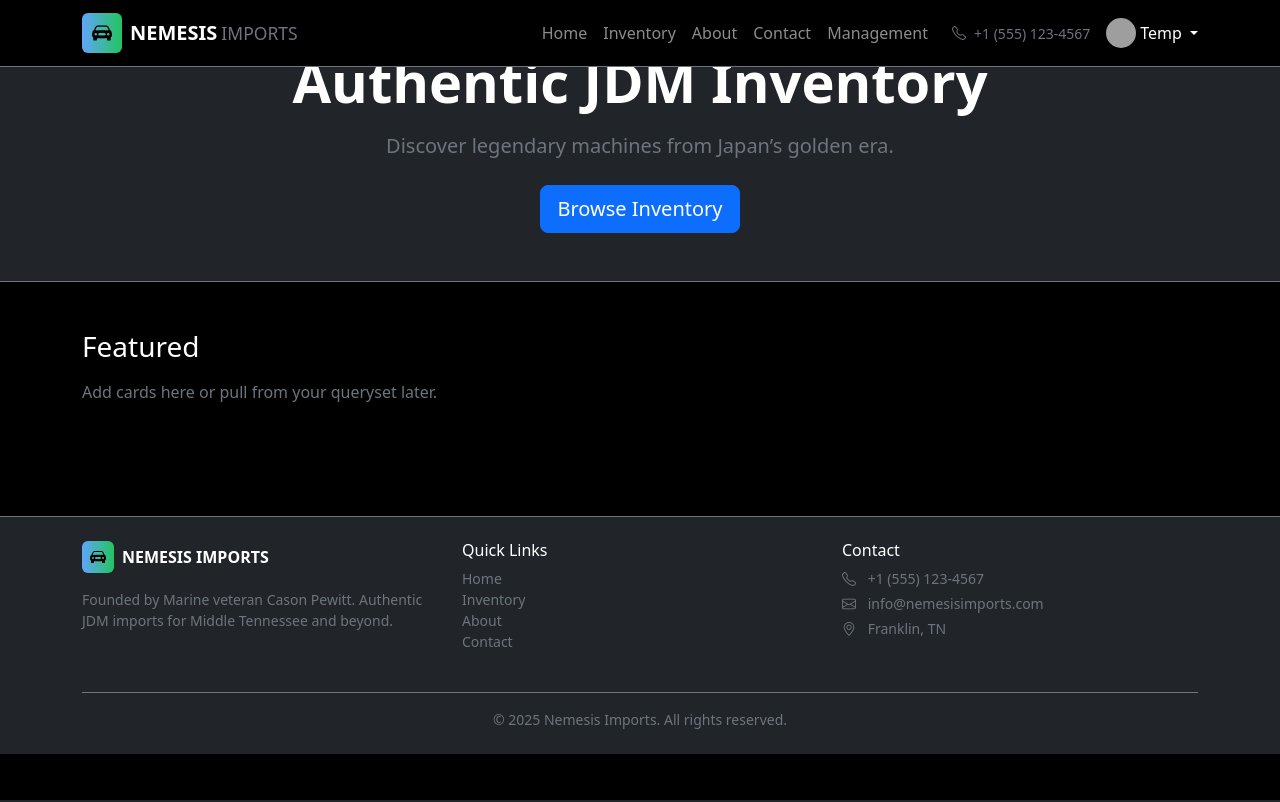
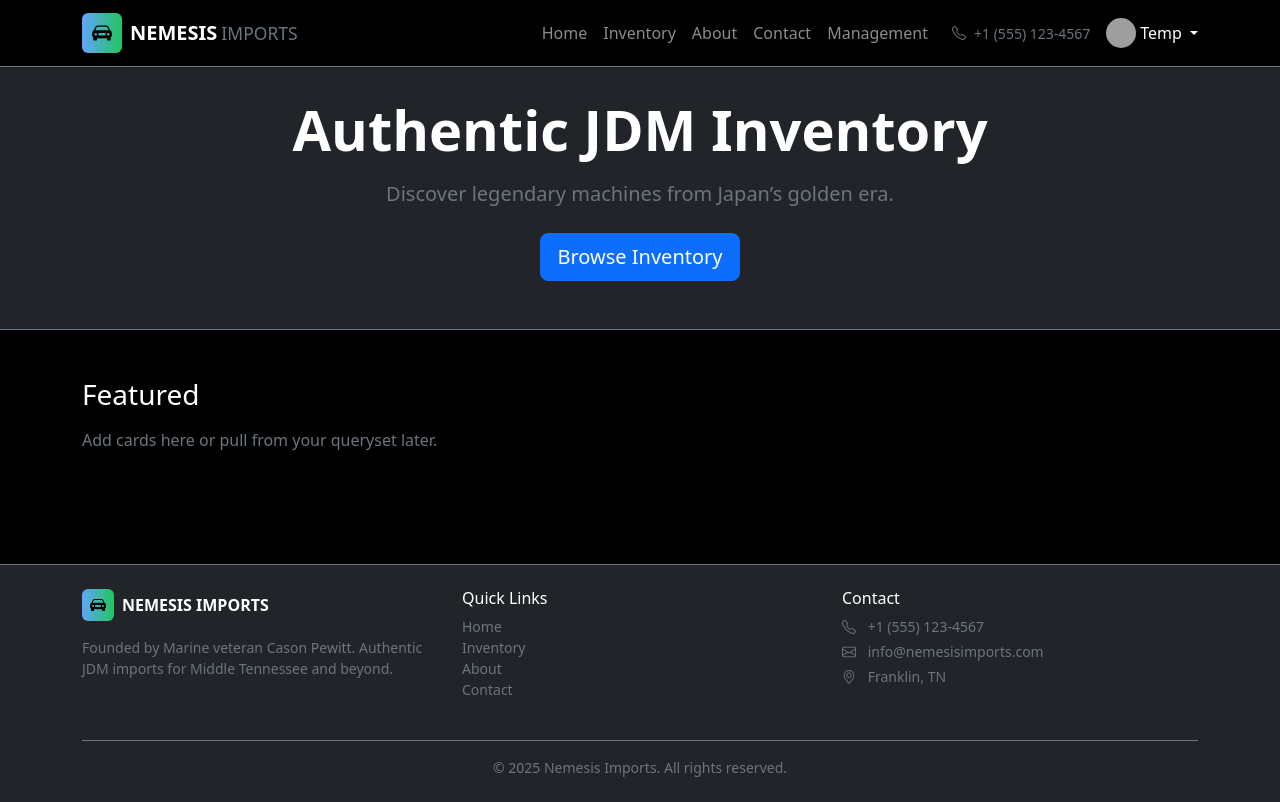
Before and after one commit to Blake9000/Nemesis_Imports_Webapp, a Django app: page / in a window 1280 px wide. Run offline with Django 5.2, Linux system fonts and the light colour scheme; grey boxes are pictures that could not be loaded.

Commit message:
Added padding to home

```diff
--- a/templates/base.html
+++ b/templates/base.html
@@ -63,7 +63,6 @@
 
 {% block content %}{% endblock %}
 
-
 {% block footer %}
 <footer class="bg-dark border-top border-secondary mt-5">
     <div class="container py-4">
--- a/templates/home.html
+++ b/templates/home.html
@@ -3,6 +3,7 @@
 {% block content %}
   <section class="py-5 bg-dark border-bottom border-secondary">
     <div class="container text-center">
+        <div class="pt-5" style="padding-top:6rem;"></div>
       <h1 class="display-4 fw-bold mb-3">Authentic JDM Inventory</h1>
       <p class="lead text-secondary mb-4">Discover legendary machines from Japan’s golden era.</p>
       <a class="btn btn-primary btn-lg" href="{% url 'inventory' %}">Browse Inventory</a>
```
